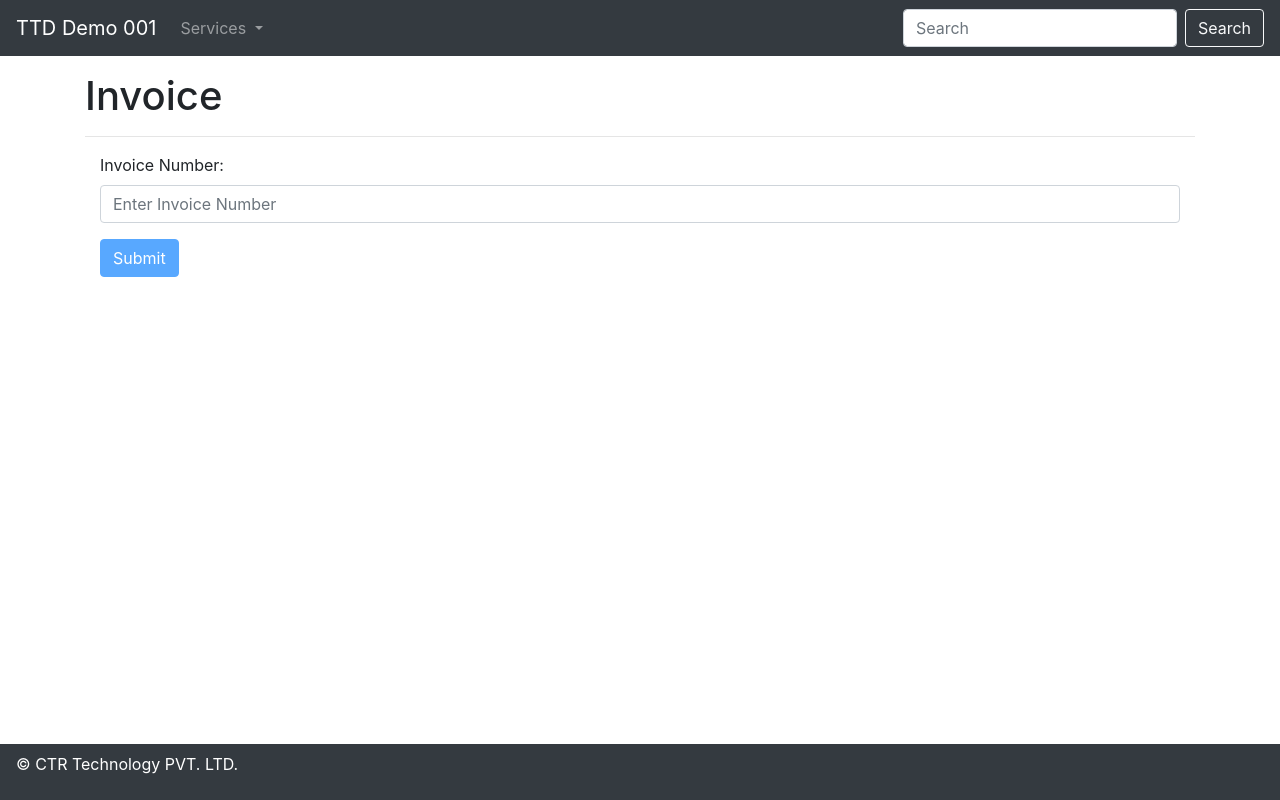
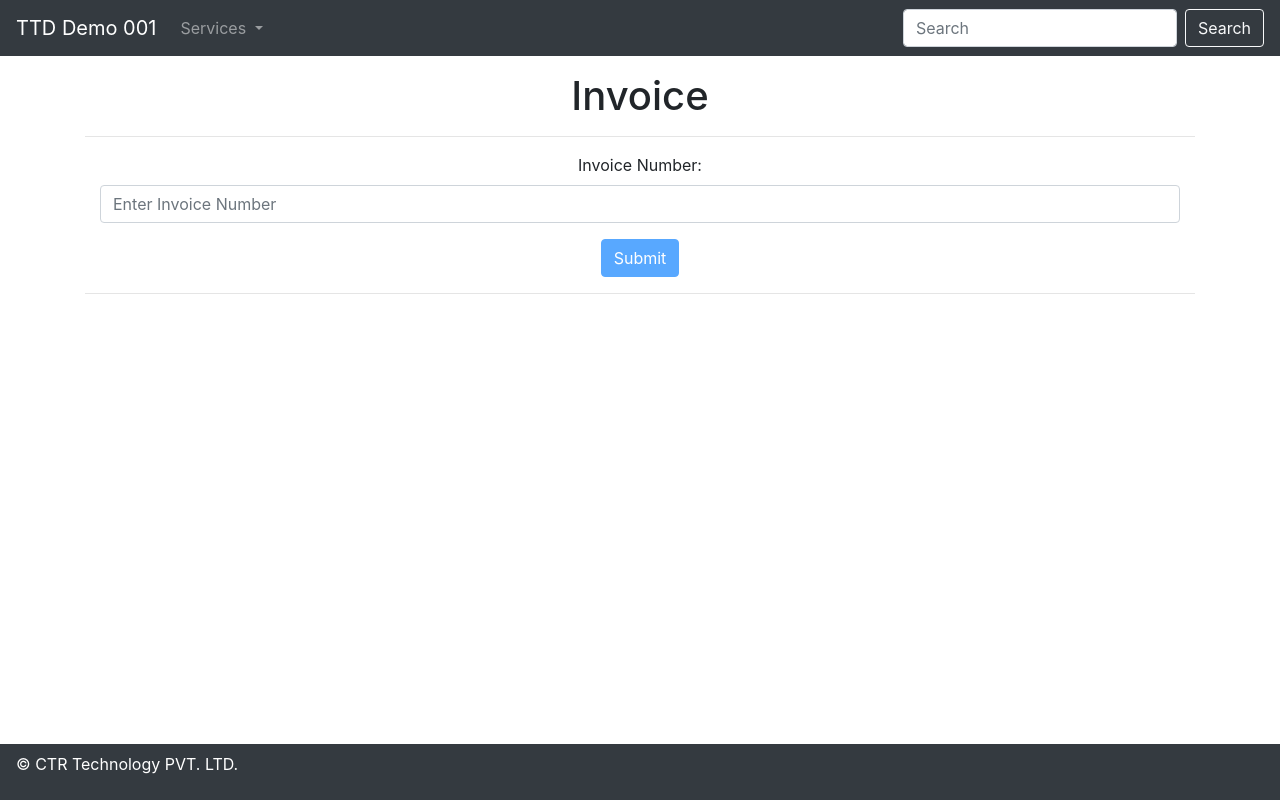
Before and after one commit to pjha-code/TTDdemo001-ng, an Angular app: page /invoice/getInvoice in a window 1280 px wide. Built offline with nearby package versions, Linux system fonts and the light colour scheme.

Commit message:
update invoice: commit 2

```diff
--- a/src/app/invoice/invoice-list-viewer/invoice-list-viewer.component.html
+++ b/src/app/invoice/invoice-list-viewer/invoice-list-viewer.component.html
@@ -1,13 +1,13 @@
 <br><br><br>
-<div class="container">
+<div class="container text-center">
 
-    <h1>List of Invoices</h1>
+    <h1>SYSTEM - INVOICES</h1>
     <hr>
     <div class="card" *ngFor="let invoice of invoices">
-        <div class="card-header">
+        <div class="card-header text-right">
             <b>InvoiceNumber:</b> {{invoice.InvoiceNumber}}
         </div>
-        <div class="card-body">
+        <div class="card-body text-left">
             <h5 class="card-title">Details</h5>
             <p class="card-text">
                 <b>CreationDate: </b>{{invoice.CreationDate}}<br>
--- a/src/app/invoice/single-invoice/single-invoice.component.html
+++ b/src/app/invoice/single-invoice/single-invoice.component.html
@@ -1,31 +1,28 @@
-<div class="container">
+<div class="container text-center">
     <br><br><br>
-
-
-
     <h1>Invoice</h1>
     <hr>
-    <div class="container" *ngIf="invoiceNumber==null; else invoiceDetail">
+    <div class="container">
 
         <form [formGroup]="form">
 
             <div class="form-group">
                 <label for="invoiceNumber">Invoice Number: </label>
-                <input type="text" formControlName="invoiceNumber" class="form-control" id="invoiceNumber" aria-describedby="invoiceNumber"
-                    placeholder="Enter Invoice Number" (keyup)="onKeyUp(invNum)" #invNum>
+                <input type="text" formControlName="invoiceNumber" class="form-control" id="invoiceNumber"
+                    aria-describedby="invoiceNumber" placeholder="Enter Invoice Number" (keyup)="onKeyUp(invNum)"
+                    #invNum>
 
             </div>
 
             <button type="submit" class="btn btn-primary" [disabled]="isDisabled" (click)="onSubmit()">Submit</button>
         </form>
     </div>
-
-
-    <ng-template #invoiceDetail>
+    <hr>
+    <div class="container text-left" *ngIf="invoiceNumber!=null">
         <h4>Invoice Number : {{invoiceNumber}}</h4>
 
         <div class="card" *ngFor="let r of resp">
-            <div class="card-header">
+            <div class="card-header text-right">
                 DocumentSequence: {{r.DocumentSequence}}
             </div>
             <div class="card-body">
@@ -43,6 +40,6 @@
                 </blockquote>
             </div>
         </div>
-    </ng-template>
+    </div>
     <br><br><br>
 </div>
```
